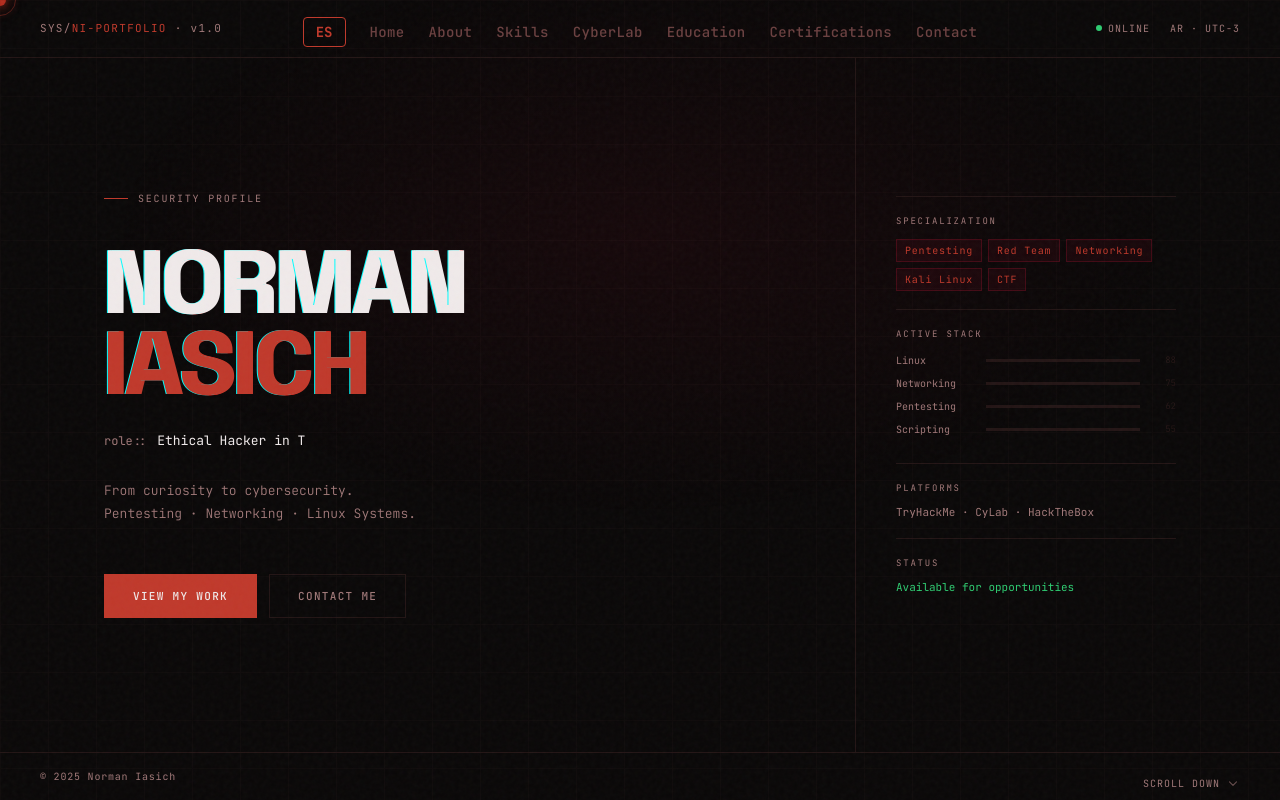
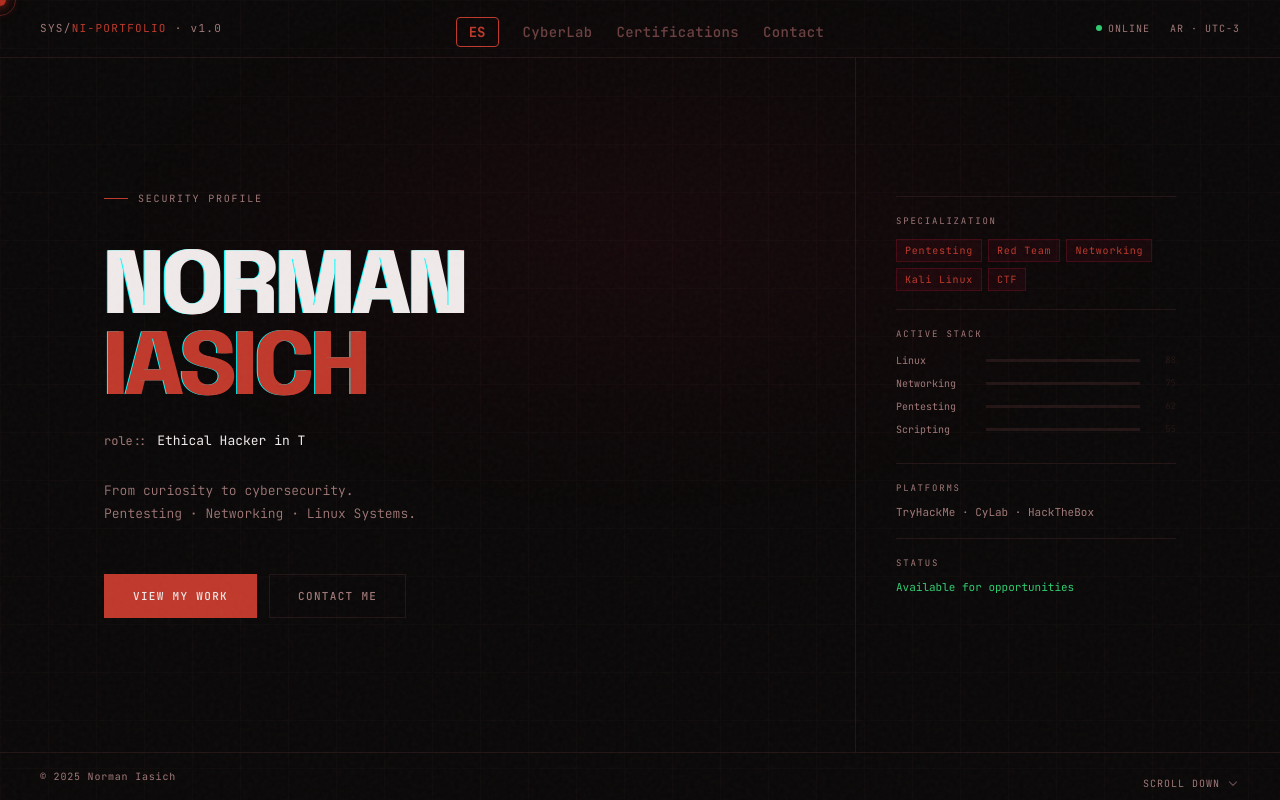
Before and after one commit to AyelenIasich/norman-portfolio, a Next.js app: page / in a window 1280 px wide. Shown: the top 800 px of the page. Built offline with nearby package versions, Linux system fonts and the light colour scheme.

Commit message:
refactor: remove unused navigation links from Navbar component

```diff
--- a/components/Navbar.tsx
+++ b/components/Navbar.tsx
@@ -22,11 +22,7 @@ export default function Navbar() {
   }, [])
 
   const links = [
-    { label: t.nav.home,           id: 'home' },
-    { label: t.nav.about,          id: 'about' },
-    { label: t.nav.skills,         id: 'skills' },
     { label: t.nav.cyberlab,       id: 'cyberlab' },
-    { label: t.nav.education,      id: 'education' },
     { label: t.nav.certifications, id: 'certifications' },
     { label: t.nav.contact,        id: 'contact' },
   ]
```
